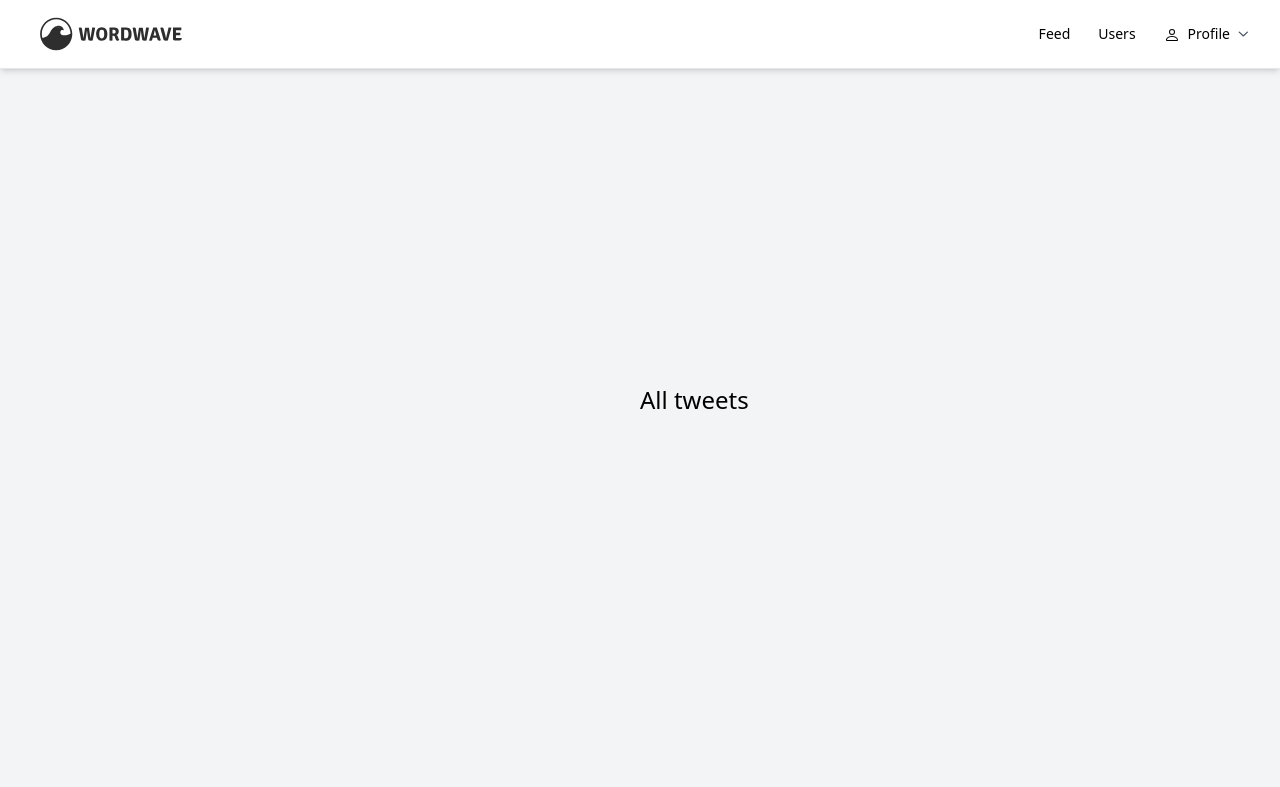
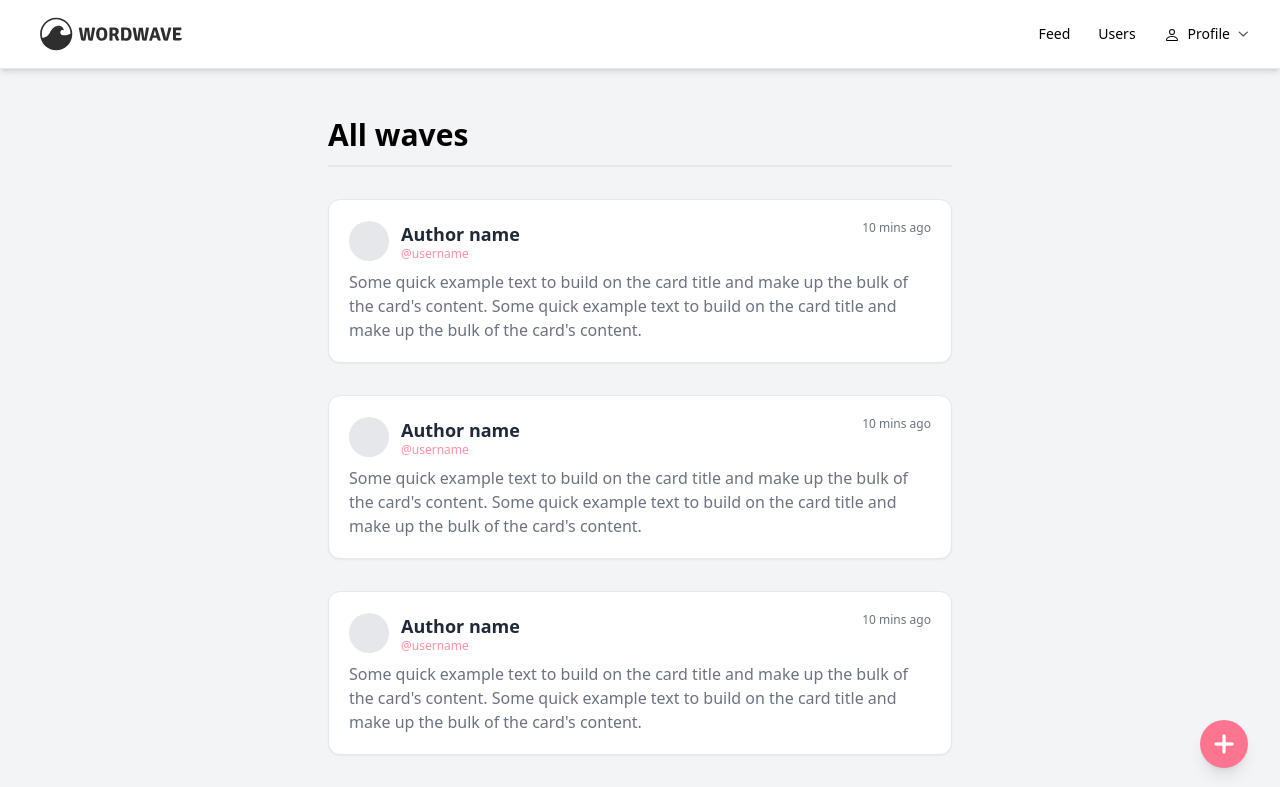
Before and after one commit to okay-head/WordWave, a React (Vite) app: page / in a window 1280 px wide. Shown: the top 787 px of the page. Built offline with nearby package versions, Linux system fonts and the light colour scheme.

Commit message:
feat(home): add feed view, cards

```diff
--- a/src/components/Home.tsx
+++ b/src/components/Home.tsx
@@ -1,7 +1,25 @@
+import Card from './shared/Card'
+import Container from './shared/Container'
+
 export default function Home() {
   return (
-    <h1 className='absolute left-1/2 top-1/2 -translate-y-1/2 text-2xl'>
-      All tweets
-    </h1>
+    <Container classVars='max-w-2xl'>
+      <h1 className='-mt-8 border-b-2 pb-3 text-3xl font-semibold dark:border-gray-700 dark:text-white'>
+        All waves
+      </h1>
+      <div className='cards-container'>
+        {[1, 2, 3, 4, 5, 6, 7].map((_, i) => {
+          return <Card key={i} />
+        })}
+      </div>
+
+      <button className='fixed bottom-8 right-8 block  h-12 w-12 rounded-full bg-accent-pink-600 shadow-lg transition-all hover:scale-[1.05] hover:shadow-xl'>
+        <img
+          src='/assets/plus.png'
+          alt='plus icon'
+          className='absolute left-1/2 top-1/2 mx-auto h-1/2 w-1/2 -translate-x-1/2 -translate-y-1/2'
+        />
+      </button>
+    </Container>
   )
 }
--- /dev/null
+++ b/src/components/shared/Card.tsx
@@ -0,0 +1,30 @@
+export default function Card() {
+  return (
+    <article className='card mt-8'>
+      <div className='flex flex-col rounded-xl border bg-white p-4 shadow-sm dark:border-gray-700 dark:bg-slate-900 dark:shadow-slate-700/[.7] md:p-5'>
+        <section className='card-header flex'>
+          <div className='flex items-center gap-3'>
+            <span className='block h-10 w-10 rounded-full bg-gray-200'></span>
+            <div>
+              <h3 className='text-lg font-semibold text-gray-800 dark:text-white'>
+                Author name
+              </h3>
+              <p className='-mt-[2px] text-xs font-medium text-accent-pink-500 dark:text-accent-pink-900'>
+                @username
+              </p>
+            </div>
+          </div>
+          <span className='ms-auto text-xs text-gray-500 dark:text-gray-400'>
+            10 mins ago
+          </span>
+        </section>
+
+        <p className='mt-2 text-gray-500 dark:text-gray-400'>
+          Some quick example text to build on the card title and make up the
+          bulk of the card's content. Some quick example text to build on the
+          card title and make up the bulk of the card's content.
+        </p>
+      </div>
+    </article>
+  )
+}
```
Also changed, not shown: public/assets/plus.png (added).
